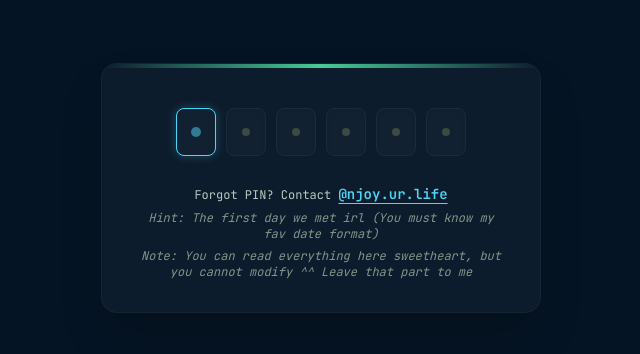
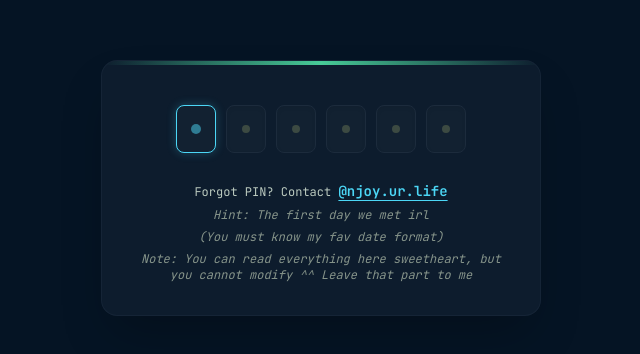
Before and after one commit to vuducduy04/herlog, a website: page index.html in a window 1280 px wide. Shown: the part 212-566 px from the top of the page, without its empty margins (319-959 px from the left). Drawn offline with nearby package versions, Linux system fonts and the light colour scheme.

Commit message:
update titles

```diff
--- a/index.html
+++ b/index.html
@@ -125,10 +125,14 @@
           Forgot PIN? Contact <a href="https://www.instagram.com/njoy.ur.life/" target="_blank" rel="noopener noreferrer" class="text-secondary hover:text-primary transition-colors underline underline-offset-4 font-semibold text-sm">@njoy.ur.life</a>
         </div>
         <div class="text-[12px] text-outline font-mono italic">
-          Hint: The first day we met irl (You must know my fav date format)
+          Hint: The first day we met irl
         </div>
         <div class="text-[12px] text-outline font-mono italic">
-          Note: You can read everything here sweetheart, but you cannot modify ^^ Leave that part to me
+          (You must know my fav date format)
+        </div>
+        <div class="text-[12px] text-outline font-mono italic">
+          Note: You can read everything here sweetheart, but you cannot modify ^^
+          Leave that part to me
         </div>
       </div>
     </div>
```
